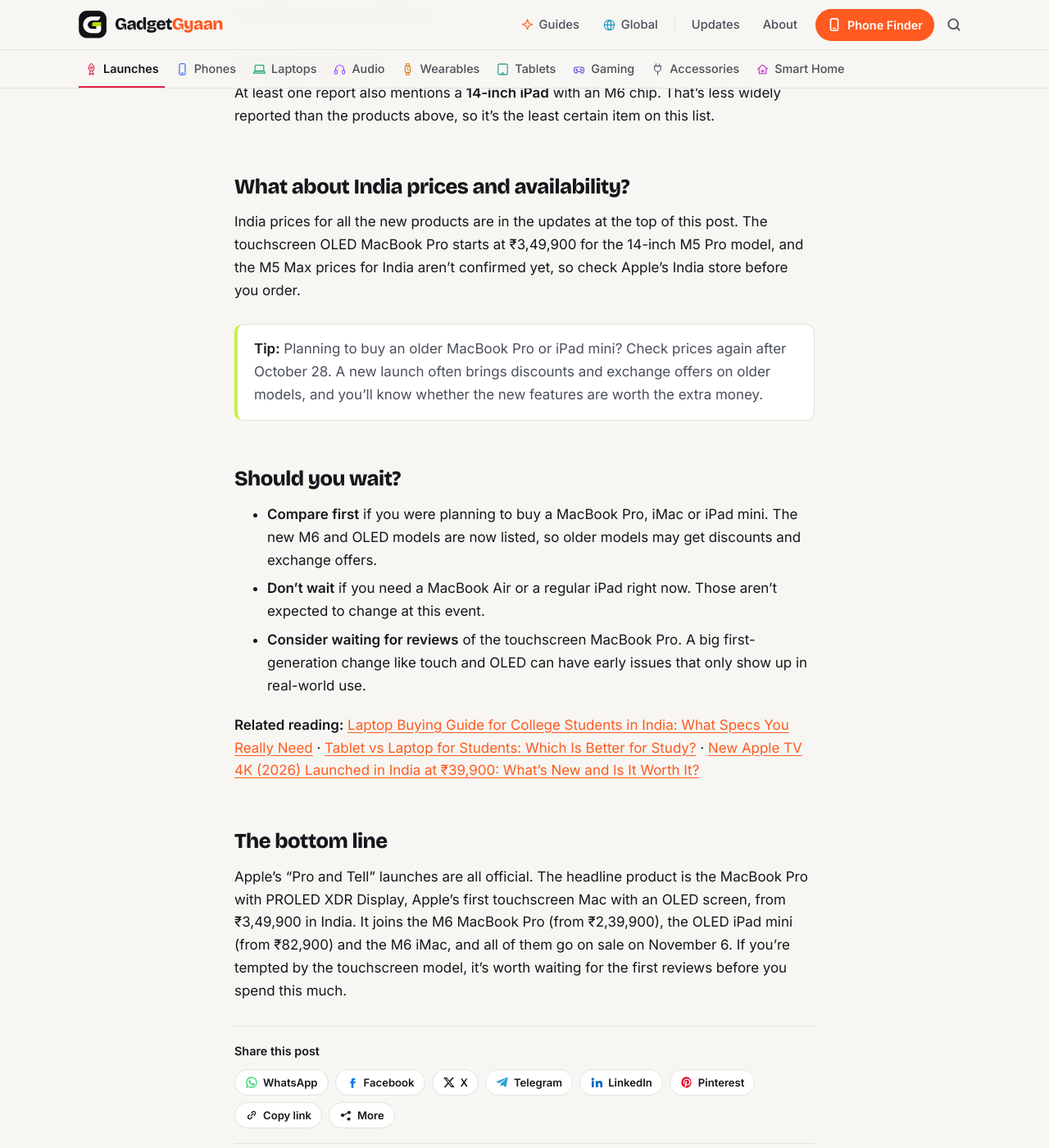
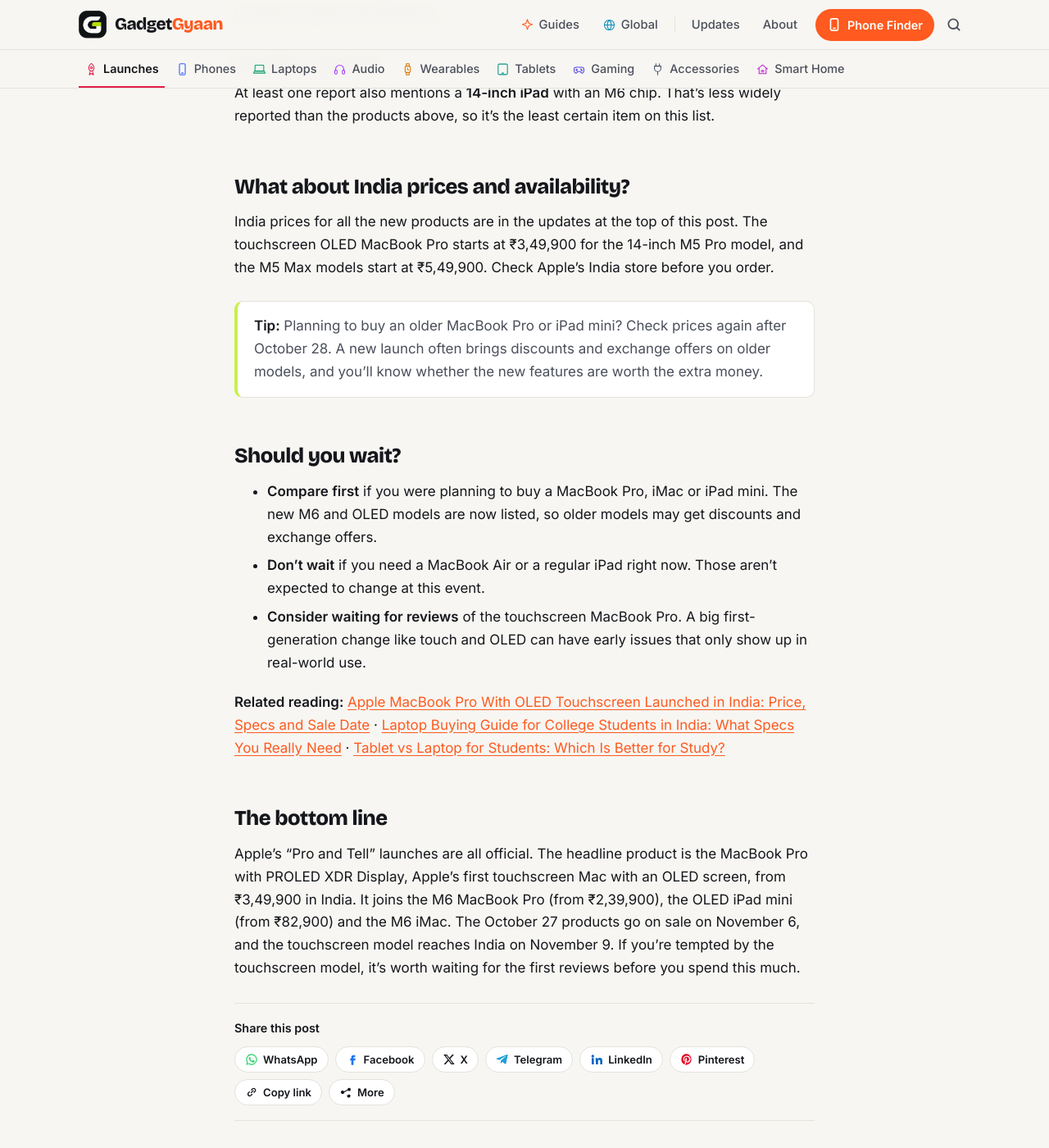
Before and after one commit to kiteksood167/kiteksood167.github.io, a Jekyll site: the page built from _posts/2026-10-20-apple-pro-and-tell-event-october-28-what-to-expect.md, in a window 1280 px wide and 1400 px high, scrolled down 6458 px. Shown: the whole window at 82% size. Built offline with Jekyll 4.4.1, drawn with Linux system fonts in a browser that asks for light colours; comment, search, counter and statistics services are not loaded; some of the changed text lies outside the part shown.

Commit message:
New launch post: Apple MacBook Pro With OLED Touchscreen Launched in India
Update event post with India sale date (Nov 9) and M5 Max India prices; add backlinks.

Co-Authored-By: Claude Opus 5.5 <noreply@anthropic.com>
Claude-Session: https://claude.ai/code/session_019q2TsaYyUfQwBS5iqKAhGu

```diff
--- a/_posts/2026-10-20-apple-pro-and-tell-event-october-28-what-to-expect.md
+++ b/_posts/2026-10-20-apple-pro-and-tell-event-october-28-what-to-expect.md
@@ -9,8 +9,8 @@ image_credit: "Concept illustration — not the actual products"
 category: Launches
 also_in: [Laptops, Tablets, Global]
 tags: [apple, macbook pro, ipad mini, imac, apple event, launch]
-last_modified_at: 2026-10-28 23:50:00 +0530
-update_note: "Apple's first touchscreen MacBook Pro with an OLED display is official, from ₹3,49,900 in India; sales start November 6."
+last_modified_at: 2026-10-29 18:48:00 +0530
+update_note: "Apple's first touchscreen MacBook Pro with an OLED display is official, from ₹3,49,900 in India; it reaches India on November 9."
 ---
 
 Apple has officially confirmed its next hardware event, called **"Pro and Tell"**, for **Wednesday, October 28, 2026**. The name points strongly at new MacBook Pro laptops. Reports also expect a new iPad mini and an updated iMac, which would make this one of Apple's most important Mac launches in years.
@@ -26,11 +26,11 @@ At the "Pro and Tell" event, Apple announced the **MacBook Pro with PROLED XDR D
 | Model | US price | India price |
 |---|---|---|
 | 14-inch, M5 Pro | $2,899 | ₹3,49,900 |
-| 16-inch, M5 Pro | $3,399 | ₹4,09,900 (as reported) |
-| 14-inch, M5 Max | $4,499 | Not yet confirmed |
-| 16-inch, M5 Max | $4,799 | Not yet confirmed |
+| 16-inch, M5 Pro | $3,399 | ₹4,09,900 |
+| 14-inch, M5 Max | $4,499 | ₹5,49,900 |
+| 16-inch, M5 Max | $4,799 | ₹5,89,900 |
 
-US prices are from Apple's press release. The India starting price of ₹3,49,900 is reported by several Indian and international tech sites; check Apple's India store for the full price list. Apple says pre-orders are open in 30 countries and regions, with sales from **Friday, November 6**.
+US prices are from Apple's press release; India prices are the starting prices reported by Indian tech sites. Pre-orders are open, with sales in the US from **Friday, November 6** and in India from **Monday, November 9**, according to Indian tech sites. All seven India configurations are in our [MacBook Pro OLED India launch post](/apple-macbook-pro-oled-touchscreen-launched-india-price-specs-sale-date/).
 
 **Key specs, according to Apple:**
 
@@ -124,7 +124,7 @@ At least one report also mentions a **14-inch iPad** with an M6 chip. That's les
 
 ## What about India prices and availability?
 
-India prices for all the new products are in the updates at the top of this post. The touchscreen OLED MacBook Pro starts at ₹3,49,900 for the 14-inch M5 Pro model, and the M5 Max prices for India aren't confirmed yet, so check Apple's India store before you order.
+India prices for all the new products are in the updates at the top of this post. The touchscreen OLED MacBook Pro starts at ₹3,49,900 for the 14-inch M5 Pro model, and the M5 Max models start at ₹5,49,900. Check Apple's India store before you order.
 
 > **Tip:** Planning to buy an older MacBook Pro or iPad mini? Check prices again after October 28. A new launch often brings discounts and exchange offers on older models, and you'll know whether the new features are worth the extra money.
 
@@ -134,8 +134,8 @@ India prices for all the new products are in the updates at the top of this post
 - **Don't wait** if you need a MacBook Air or a regular iPad right now. Those aren't expected to change at this event.
 - **Consider waiting for reviews** of the touchscreen MacBook Pro. A big first-generation change like touch and OLED can have early issues that only show up in real-world use.
 
-**Related reading:** [Laptop Buying Guide for College Students in India: What Specs You Really Need](/laptop-buying-guide-for-college-students/) · [Tablet vs Laptop for Students: Which Is Better for Study?](/tablet-vs-laptop-for-students/) · [New Apple TV 4K (2026) Launched in India at ₹39,900: What's New and Is It Worth It?](/apple-tv-4k-2026-india-price-features/)
+**Related reading:** [Apple MacBook Pro With OLED Touchscreen Launched in India: Price, Specs and Sale Date](/apple-macbook-pro-oled-touchscreen-launched-india-price-specs-sale-date/) · [Laptop Buying Guide for College Students in India: What Specs You Really Need](/laptop-buying-guide-for-college-students/) · [Tablet vs Laptop for Students: Which Is Better for Study?](/tablet-vs-laptop-for-students/)
 
 ## The bottom line
 
-Apple's "Pro and Tell" launches are all official. The headline product is the MacBook Pro with PROLED XDR Display, Apple's first touchscreen Mac with an OLED screen, from ₹3,49,900 in India. It joins the M6 MacBook Pro (from ₹2,39,900), the OLED iPad mini (from ₹82,900) and the M6 iMac, and all of them go on sale on November 6. If you're tempted by the touchscreen model, it's worth waiting for the first reviews before you spend this much.
+Apple's "Pro and Tell" launches are all official. The headline product is the MacBook Pro with PROLED XDR Display, Apple's first touchscreen Mac with an OLED screen, from ₹3,49,900 in India. It joins the M6 MacBook Pro (from ₹2,39,900), the OLED iPad mini (from ₹82,900) and the M6 iMac. The October 27 products go on sale on November 6, and the touchscreen model reaches India on November 9. If you're tempted by the touchscreen model, it's worth waiting for the first reviews before you spend this much.
```
Also changed, not shown: _posts/2026-10-28-apple-ipad-mini-oled-launched-india-price-specs-sale-date.md (+1 -1 lines), _posts/2026-10-29-apple-macbook-pro-oled-touchscreen-launched-india-price-specs-sale-date.md (added, +86 -0 lines).
